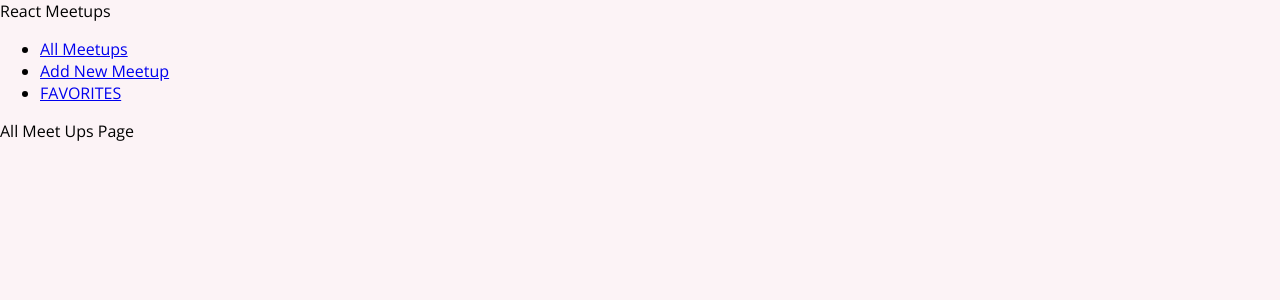
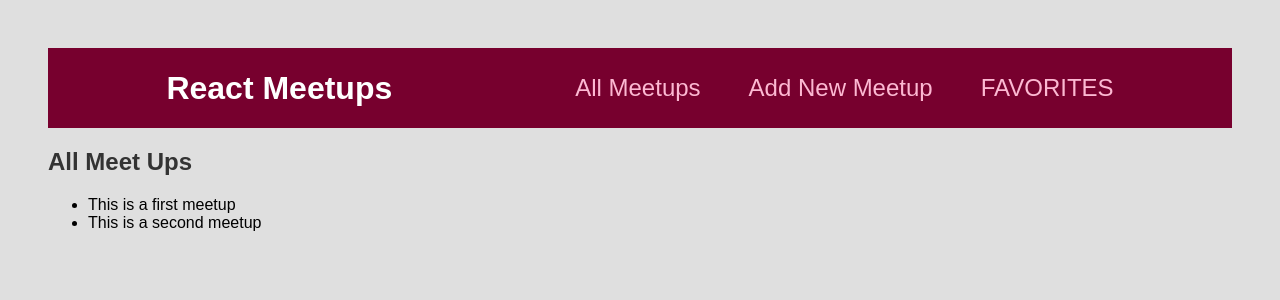
Before and after one commit to etorres-revature/React-meet-app, a React (Create React App) app: page / in a window 1280 px wide. Shown: the top 300 px of the page. Built offline with nearby package versions, Linux system fonts and the light colour scheme.

Commit message:
generating meetups dynamically from dummy data

```diff
--- a/src/components/layout/MainNavigation.js
+++ b/src/components/layout/MainNavigation.js
@@ -1,8 +1,13 @@
 import { Link } from "react-router-dom";
+
+import styles from "./MainNavigation.module.css";
+
+console.log(styles);
+
 const MainNavigation = () => {
   return (
-    <header>
-      <div>React Meetups</div>
+    <header className={styles.header}>
+      <div className={styles.logo}>React Meetups</div>
       <nav>
         <ul>
           <li>
--- /dev/null
+++ b/src/components/layout/MainNavigation.module.css
@@ -0,0 +1,47 @@
+.header {
+  width: 100%;
+  height: 5rem;
+  display: flex;
+  align-items: center;
+  justify-content: space-between;
+  background-color: #77002e;
+  padding: 0 10%;
+}
+
+.logo {
+  font-size: 2rem;
+  color: white;
+  font-weight: bold;
+}
+
+.header ul {
+  list-style: none;
+  margin: 0;
+  padding: 0;
+  display: flex;
+  align-items: baseline;
+}
+
+.header li {
+  margin-left: 3rem;
+}
+
+.header a {
+  text-decoration: none;
+  font-size: 1.5rem;
+  color: #fcb8d2;
+}
+
+.header a:hover,
+.header a:active,
+.header a.active {
+  color: white;
+}
+
+.badge {
+  background-color: #cc2062;
+  color: white;
+  border-radius: 12px;
+  padding: 0 1rem;
+  margin-left: 0.5rem;
+}
--- a/src/index.css
+++ b/src/index.css
@@ -1,21 +1,74 @@
-@import url('https://fonts.googleapis.com/css2?family=Open+Sans:wght@400;700&display=swap');
-
 * {
   box-sizing: border-box;
 }
 
 body {
-  font-family: 'Open Sans', sans-serif;
-  margin: 0;
-  background-color: #fcf3f6;
+  font-family: sans-serif;
+  margin: 3rem;
+  background-color: #dfdfdf;
 }
 
-h1 {
-  font-size: 2.5rem;
-  color: #2c292b;
+h1,
+h2 {
+  color: #333333;
 }
 
-h2 {
-  font-size: 1.5rem;
-  color: #2c292b;
+.btn {
+  font: inherit;
+  padding: 0.5rem 1.5rem;
+  cursor: pointer;
+  border-radius: 4px;
+  background-color: #800040;
+  color: white;
+  border: 1px solid #800040;
+  margin: 0 1rem;
 }
+
+.btn:hover {
+  background-color: #9c1458;
+  border-color: #9c1458;
+}
+
+.btn--alt {
+  background-color: transparent;
+  color: #800040;
+}
+
+.btn--alt:hover {
+  background-color: #f8dae9;
+}
+
+.card {
+  background-color: white;
+  border-radius: 4px;
+  box-shadow: 0 1px 4px rgba(0, 0, 0, 0.2);
+  padding: 1rem;
+  width: 20rem;
+}
+
+.actions {
+  text-align: right;
+}
+
+.modal {
+  box-shadow: 0 1px 4px rgba(0, 0, 0, 0.2);
+  border-radius: 6px;
+  background-color: white;
+  padding: 1rem;
+  text-align: center;
+  width: 30rem;
+  z-index: 10;
+  position: fixed;
+  top: 20vh;
+  left: calc(50% - 15rem);
+}
+
+.backdrop {
+  position: fixed;
+  z-index: 1;
+  background-color: rgba(0, 0, 0, 0.75);
+  width: 100%;
+  height: 100vh;
+  top: 0;
+  left: 0;
+}
--- a/src/pages/AllMeetUps.js
+++ b/src/pages/AllMeetUps.js
@@ -1,5 +1,18 @@
+import { DUMMY_DATA } from "../utils/meetUpData";
+
 const AllMeetUpsPage = () => {
-  return <div>All Meet Ups Page</div>;
+  return (
+    <section>
+      <h1>All Meet Ups </h1>
+      <ul>
+        {DUMMY_DATA.map((meetup) => {
+          return <li>{meetup.title}</li>;
+        })}
+      </ul>
+    </section>
+  );
+  {
+  }
 };
 
 export default AllMeetUpsPage;
--- /dev/null
+++ b/src/utils/meetUpData.js
@@ -0,0 +1,20 @@
+export const DUMMY_DATA = [
+  {
+    id: "m1",
+    title: "This is a first meetup",
+    image:
+      "https://upload.wikimedia.org/wikipedia/commons/thumb/d/d3/Stadtbild_M%C3%BCnchen.jpg/2560px-Stadtbild_M%C3%BCnchen.jpg",
+    address: "Meetupstreet 5, 12345 Meetup City",
+    description:
+      "This is a first, amazing meetup which you definitely should not miss. It will be a lot of fun!",
+  },
+  {
+    id: "m2",
+    title: "This is a second meetup",
+    image:
+      "https://upload.wikimedia.org/wikipedia/commons/thumb/d/d3/Stadtbild_M%C3%BCnchen.jpg/2560px-Stadtbild_M%C3%BCnchen.jpg",
+    address: "Meetupstreet 5, 12345 Meetup City",
+    description:
+      "This is a first, amazing meetup which you definitely should not miss. It will be a lot of fun!",
+  },
+];
```
